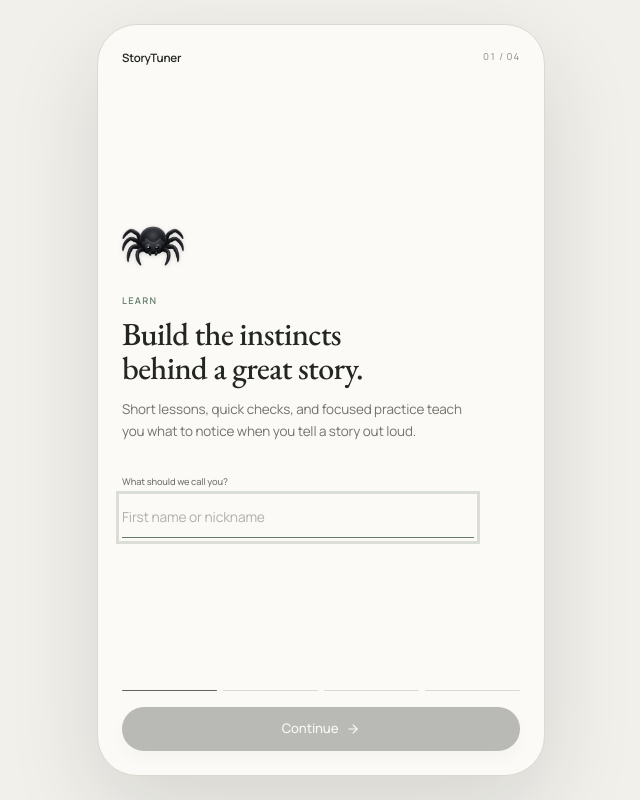
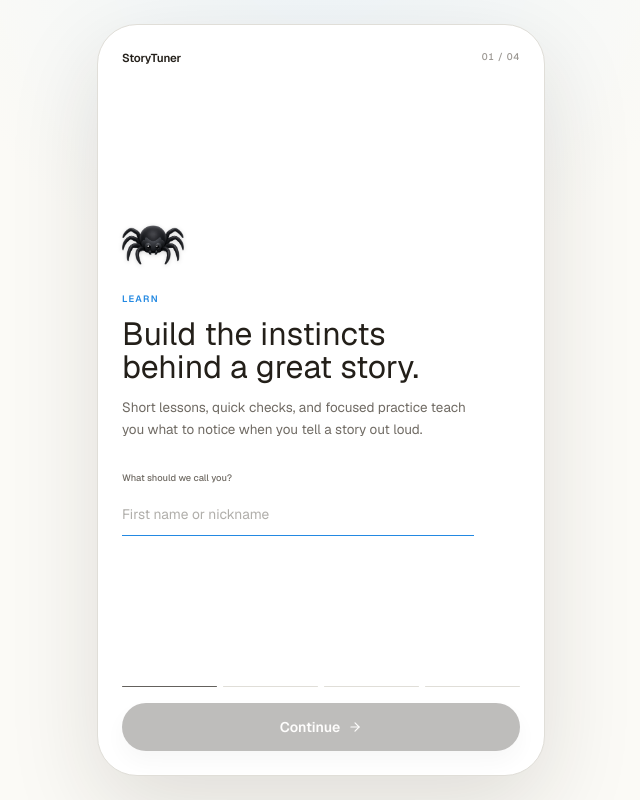
Before and after one commit to augustlogophile-creator/storytuner, a Next.js app: page / in a window 1280 px wide. Shown: the whole page, without its empty margins (319-959 px from the left). Built offline with nearby package versions, Linux system fonts and the light colour scheme; no server answers.

Commit message:
Add files via upload

```diff
--- a/app/account-restricted/page.tsx
+++ b/app/account-restricted/page.tsx
@@ -26,7 +26,7 @@ export default async function AccountRestrictedPage() {
     <MobileShell nav={false}>
       <RestrictionStatusWatcher />
       <div className="flex min-h-[75vh] flex-col justify-center">
-        <section className="rounded-[1.35rem] border border-destructive/20 bg-card p-5 text-center">
+        <section className="rounded-[2rem] border border-destructive/25 bg-card p-7 text-center">
           <span className="mx-auto flex h-14 w-14 items-center justify-center rounded-full bg-destructive/10 text-destructive">
             {banned ? <Ban className="h-6 w-6" /> : <Clock3 className="h-6 w-6" />}
           </span>
@@ -53,7 +53,7 @@ export default async function AccountRestrictedPage() {
           )}
 
           {until && !banned && (
-            <p className="mt-4 rounded-2xl bg-secondary px-4 py-3 text-[0.8rem] font-medium">
+            <p className="mt-4 rounded-2xl bg-secondary px-4 py-3 text-sm font-semibold">
               Access is scheduled to return {new Date(until).toLocaleString()}.
             </p>
           )}
--- a/app/globals.css
+++ b/app/globals.css
@@ -43,7 +43,6 @@
   --color-streak-soft: var(--streak-soft);
   --font-sans: var(--font-geist-sans), ui-sans-serif, system-ui, sans-serif;
   --font-mono: var(--font-geist-mono), ui-monospace, monospace;
-  --font-editorial: var(--font-editorial), Georgia, "Times New Roman", serif;
   --radius-sm: calc(var(--radius) * 0.6);
   --radius-md: calc(var(--radius) * 0.8);
   --radius-lg: var(--radius);
@@ -53,47 +52,50 @@
   --radius-4xl: calc(var(--radius) * 2.6);
 }
 
-
 :root {
   color-scheme: light;
-  /* Quiet editorial neutrals with one desaturated sage accent. */
-  --background: #f7f6f1;
-  --foreground: #242620;
-  --card: #efede6;
-  --card-foreground: #242620;
-  --popover: #fbfaf7;
-  --popover-foreground: #242620;
-  --primary: #22251f;
-  --primary-foreground: #faf9f5;
-  --secondary: #ebe9e2;
-  --secondary-foreground: #292b26;
-  --muted: #eeece6;
-  --muted-foreground: #71736b;
-  --accent: #e3e9e2;
-  --accent-foreground: #4f6755;
-  --destructive: #a64c45;
-  --border: #dcd9d0;
-  --input: #d6d3ca;
-  --ring: #657d6b;
-  --chart-1: #657d6b;
-  --chart-2: #829486;
-  --chart-3: #a3aea4;
-  --chart-4: #4f6755;
-  --chart-5: #35453a;
-  --radius: 0.78rem;
-  --brand: #657d6b;
-  --brand-foreground: #fbfaf7;
-  --brand-soft: #e3e9e2;
-  --streak: #657d6b;
-  --streak-soft: #e3e9e2;
-  --sidebar: #f3f1eb;
-  --sidebar-foreground: #242620;
-  --sidebar-primary: #22251f;
-  --sidebar-primary-foreground: #faf9f5;
-  --sidebar-accent: #e3e9e2;
-  --sidebar-accent-foreground: #4f6755;
-  --sidebar-border: #dcd9d0;
-  --sidebar-ring: #657d6b;
+  /* warm paper background */
+  --background: oklch(0.985 0.005 95);
+  --foreground: oklch(0.24 0.012 75);
+  --card: oklch(1 0 0);
+  --card-foreground: oklch(0.24 0.012 75);
+  --popover: oklch(1 0 0);
+  --popover-foreground: oklch(0.24 0.012 75);
+  /* warm ink primary */
+  --primary: oklch(0.27 0.012 70);
+  --primary-foreground: oklch(0.98 0.006 95);
+  --secondary: oklch(0.955 0.008 95);
+  --secondary-foreground: oklch(0.27 0.012 70);
+  --muted: oklch(0.955 0.008 95);
+  --muted-foreground: oklch(0.53 0.012 75);
+  /* crisp blue accent */
+  --accent: oklch(0.92 0.055 250);
+  --accent-foreground: oklch(0.39 0.15 250);
+  --destructive: oklch(0.577 0.18 25);
+  --border: oklch(0.9 0.008 90);
+  --input: oklch(0.9 0.008 90);
+  --ring: oklch(0.62 0.16 250);
+  /* blue-led data palette + warm amber */
+  --chart-1: oklch(0.62 0.16 250);
+  --chart-2: oklch(0.74 0.12 235);
+  --chart-3: oklch(0.8 0.11 85);
+  --chart-4: oklch(0.56 0.13 265);
+  --chart-5: oklch(0.48 0.11 245);
+  --radius: 1rem;
+  /* custom brand tokens */
+  --brand: oklch(0.62 0.16 250);
+  --brand-foreground: oklch(0.99 0.005 95);
+  --brand-soft: oklch(0.94 0.035 250);
+  --streak: oklch(0.72 0.14 55);
+  --streak-soft: oklch(0.94 0.05 65);
+  --sidebar: oklch(0.985 0.005 95);
+  --sidebar-foreground: oklch(0.24 0.012 75);
+  --sidebar-primary: oklch(0.27 0.012 70);
+  --sidebar-primary-foreground: oklch(0.98 0.006 95);
+  --sidebar-accent: oklch(0.92 0.055 250);
+  --sidebar-accent-foreground: oklch(0.39 0.15 250);
+  --sidebar-border: oklch(0.9 0.008 90);
+  --sidebar-ring: oklch(0.62 0.16 250);
 }
 
 .dark {
@@ -123,12 +125,12 @@
   --chart-5: oklch(0.269 0 0);
   --sidebar: oklch(0.205 0 0);
   --sidebar-foreground: oklch(0.985 0 0);
-  --sidebar-primary: #7fa987;
+  --sidebar-primary: oklch(0.488 0.243 264.376);
   --sidebar-primary-foreground: oklch(0.985 0 0);
   --sidebar-accent: oklch(0.269 0 0);
   --sidebar-accent-foreground: oklch(0.985 0 0);
   --sidebar-border: oklch(1 0 0 / 10%);
-  --sidebar-ring: #7fa987;
+  --sidebar-ring: oklch(0.556 0 0);
 }
 
 @media (prefers-color-scheme: dark) {
@@ -159,12 +161,12 @@
     --chart-5: oklch(0.269 0 0);
     --sidebar: oklch(0.205 0 0);
     --sidebar-foreground: oklch(0.985 0 0);
-    --sidebar-primary: #7fa987;
+    --sidebar-primary: oklch(0.488 0.243 264.376);
     --sidebar-primary-foreground: oklch(0.985 0 0);
     --sidebar-accent: oklch(0.269 0 0);
     --sidebar-accent-foreground: oklch(0.985 0 0);
     --sidebar-border: oklch(1 0 0 / 10%);
-    --sidebar-ring: #7fa987;
+    --sidebar-ring: oklch(0.556 0 0);
   }
 }
 
@@ -174,63 +176,6 @@
   }
   body {
     @apply bg-background text-foreground;
-    font-feature-settings: "cv02", "cv03", "cv04", "cv11";
-    font-weight: 400;
-    letter-spacing: -0.008em;
-  }
-  h1, h2, h3, h4 {
-    letter-spacing: -0.018em;
-    text-wrap: balance;
-  }
-  @media (max-width: 639px) {
-    html { font-size: 15px; }
-  }
-}
-
-@layer utilities {
-  /* Tight, confident display headings matching the reference set. */
-  .text-display {
-    font-family: var(--font-editorial), Georgia, "Times New Roman", serif;
-    letter-spacing: -0.022em;
-    line-height: 1.02;
-    font-weight: 500;
-  }
-  .text-title {
-    font-family: var(--font-editorial), Georgia, "Times New Roman", serif;
-    letter-spacing: -0.02em;
-    line-height: 1.06;
-    font-weight: 500;
-  }
-  .text-editorial {
-    font-family: var(--font-editorial), Georgia, "Times New Roman", serif;
-    font-weight: 500;
-    letter-spacing: -0.024em;
-    line-height: 1.02;
-    text-wrap: balance;
-  }
-  .reference-chip {
-    display: inline-flex;
-    align-items: center;
-    width: fit-content;
-    gap: 0.4rem;
-    border: 1px solid var(--border);
-    border-radius: 999px;
-    background: color-mix(in oklch, var(--card) 88%, transparent);
-    padding: 0.38rem 0.72rem;
-    box-shadow: 0 4px 16px rgb(48 45 42 / 0.04);
-  }
-  .reference-rule {
-    border-top: 1px solid var(--border);
-  }
-  /* Subtle diagonal hatch texture used in reference gutters / hero. */
-  .hatch-texture {
-    background-image: repeating-linear-gradient(
-      -45deg,
-      color-mix(in oklch, var(--foreground) 5%, transparent) 0px,
-      color-mix(in oklch, var(--foreground) 5%, transparent) 1px,
-      transparent 1px,
-      transparent 8px
-    );
   }
 }
 
@@ -267,14 +212,16 @@ header {
 
 @layer components {
   .auth-input {
-    @apply w-full rounded-xl border border-border bg-[#fbfaf7] px-3.5 py-2.5 text-[0.84rem] outline-none transition placeholder:text-muted-foreground/65 focus:border-brand focus:ring-2 focus:ring-brand/10;
+    @apply w-full rounded-2xl border border-border bg-background px-4 py-3 text-sm outline-none transition placeholder:text-muted-foreground/70 focus:border-brand focus:ring-2 focus:ring-brand/15;
   }
 }
 
 @layer components {
   .entry-shell {
     min-height: 100svh;
-    background: #f1f0eb;
+    background:
+      radial-gradient(circle at 50% -10%, color-mix(in oklch, var(--brand-soft) 38%, transparent) 0%, transparent 36%),
+      var(--background);
   }
 
   .intro-canvas,
@@ -283,7 +230,7 @@ header {
     width: 100%;
     max-width: 28rem;
     margin-inline: auto;
-    background: #fbfaf7;
+    background: var(--card);
   }
 
   .intro-canvas {
@@ -316,8 +263,8 @@ header {
   }
 
   .intro-primary-button {
-    @apply flex w-full items-center justify-center gap-2 rounded-full bg-primary px-4 py-3 text-[0.82rem] font-medium text-primary-foreground transition duration-200 active:scale-[0.992];
-    box-shadow: 0 7px 18px rgba(35, 38, 31, 0.10);
+    @apply flex w-full items-center justify-center gap-2 rounded-full bg-primary px-5 py-3.5 text-sm font-semibold text-primary-foreground transition duration-200 active:scale-[0.985];
+    box-shadow: 0 10px 24px rgba(38, 34, 29, 0.12);
   }
 
   .intro-primary-button:hover {
@@ -464,8 +411,8 @@ header {
 
 /* Subtle app-wide motion and surface polish. */
 @keyframes storytuner-page-in {
-  from { opacity: 0; transform: translateY(4px); filter: blur(1.5px); }
-  to { opacity: 1; transform: translateY(0); filter: blur(0); }
+  from { opacity: 0; transform: translateY(7px); }
+  to { opacity: 1; transform: translateY(0); }
 }
 
 @keyframes storytuner-dialog-in {
@@ -483,43 +430,19 @@ html {
 }
 
 .app-page-enter {
-  animation: storytuner-page-in 360ms cubic-bezier(.22,.72,.22,1) both;
-}
-
-/* Staggered list/section entrances. Set --rise-delay inline per item. */
-@keyframes storytuner-rise-in {
-  from { opacity: 0; transform: translateY(6px); }
-  to { opacity: 1; transform: translateY(0); }
-}
-
-.rise-in {
-  animation: storytuner-rise-in 380ms cubic-bezier(.22,.72,.22,1) both;
-  animation-delay: var(--rise-delay, 0ms);
-}
-
-/* Tactile press feedback for interactive surfaces. */
-.press {
-  transition: transform 180ms cubic-bezier(.22,.72,.22,1), box-shadow 220ms ease, background-color 220ms ease, border-color 220ms ease, filter 220ms ease;
-}
-.press:active {
-  transform: scale(0.992);
-}
-
-@media (prefers-reduced-motion: reduce) {
-  .rise-in { animation: none !important; }
-  .press { transition: none !important; }
+  animation: storytuner-page-in 320ms cubic-bezier(.2,.75,.25,1) both;
 }
 
 .app-surface {
-  box-shadow: 0 1px 0 rgb(35 38 31 / 0.018);
+  box-shadow: 0 1px 2px rgba(39, 34, 29, 0.025);
   transition: border-color 180ms ease, box-shadow 180ms ease, transform 180ms ease;
 }
 
 @media (hover: hover) and (pointer: fine) {
   .app-surface:hover {
     border-color: color-mix(in oklch, var(--border) 58%, var(--brand) 42%);
-    box-shadow: 0 8px 22px rgb(35 38 31 / 0.045);
-    transform: translateY(-0.5px);
+    box-shadow: 0 10px 28px rgba(39, 34, 29, 0.055);
+    transform: translateY(-1px);
   }
 }
 
@@ -571,88 +494,3 @@ a {
 @media (prefers-reduced-motion: reduce) {
   .planner-expand-in { animation: none !important; }
 }
-
-
-/* Reference-inspired page frame: warm paper center, quiet hatched gutters on larger screens. */
-::selection {
-  background: color-mix(in oklch, var(--brand) 24%, white);
-  color: var(--foreground);
-}
-
-@media (min-width: 640px) {
-  body {
-    background-color: #efeee9;
-    background-image: repeating-linear-gradient(
-      -45deg,
-      rgb(48 52 45 / 0.025) 0,
-      rgb(48 52 45 / 0.025) 1px,
-      transparent 1px,
-      transparent 10px
-    );
-  }
-  .app-shell {
-    border-inline: 1px solid var(--border);
-    background: var(--background);
-    box-shadow: 0 28px 80px rgb(53 45 31 / 0.09);
-  }
-}
-
-button:focus-visible,
-a:focus-visible,
-input:focus-visible,
-textarea:focus-visible,
-select:focus-visible {
-  outline: 3px solid color-mix(in oklch, var(--brand) 22%, transparent);
-  outline-offset: 3px;
-}
-
-
-/* Warm, friendly StoryTuner surface language inspired by the supplied mobile references. */
-@layer utilities {
-  .story-card {
-    border: 1px solid var(--border);
-    background: var(--card);
-    border-radius: 1.4rem;
-  }
-  .story-card-soft {
-    border: 1px solid color-mix(in oklch, var(--brand) 28%, var(--border));
-    background: var(--brand-soft);
-    border-radius: 1.4rem;
-  }
-  .section-editorial {
-    font-family: var(--font-editorial), Georgia, "Times New Roman", serif;
-    font-size: 1.32rem;
-    line-height: 1.05;
-    letter-spacing: -0.025em;
-  }
-  .corner-hatch-card {
-    position: relative;
-    overflow: hidden;
-  }
-  .corner-hatch-card::before,
-  .corner-hatch-card::after {
-    content: "";
-    position: absolute;
-    width: 7rem;
-    height: 7rem;
-    pointer-events: none;
-    opacity: .42;
-    background-image: repeating-linear-gradient(45deg, color-mix(in oklch, var(--brand) 48%, transparent) 0 1.5px, transparent 1.5px 9px);
-  }
-  .corner-hatch-card::before { top: -2.7rem; left: -2.7rem; }
-  .corner-hatch-card::after { right: -2.7rem; bottom: -2.7rem; }
-}
-
-/* Small, deliberate route feedback instead of a heavy nav bounce. */
-@keyframes storytuner-nav-select {
-  from { opacity: .72; transform: scale(.965); }
-  to { opacity: 1; transform: scale(1); }
-}
-
-.nav-active {
-  animation: storytuner-nav-select 220ms cubic-bezier(.22,.72,.22,1) both;
-}
-
-@media (prefers-reduced-motion: reduce) {
-  .nav-active { animation: none !important; }
-}
--- a/app/layout.tsx
+++ b/app/layout.tsx
@@ -1,17 +1,12 @@
 import { Analytics } from "@vercel/analytics/next"
 import type { Metadata, Viewport } from "next"
-import { EB_Garamond, Manrope, Geist_Mono } from "next/font/google"
+import { Geist, Geist_Mono } from "next/font/google"
 import { AppProviders } from "@/components/app-providers"
 import { getMembershipByUserId } from "@/lib/membership-server"
 import { getAuthenticatedUser } from "@/lib/require-auth"
 import "./globals.css"
 
-const manrope = Manrope({
-  subsets: ["latin"],
-  variable: "--font-geist-sans",
-  weight: ["400", "500", "600", "700", "800"],
-})
-const editorial = EB_Garamond({ subsets: ["latin"], variable: "--font-editorial", weight: ["400", "500"] })
+const geistSans = Geist({ subsets: ["latin"], variable: "--font-geist-sans" })
 const geistMono = Geist_Mono({ subsets: ["latin"], variable: "--font-geist-mono" })
 
 export const metadata: Metadata = {
@@ -23,7 +18,7 @@ export const metadata: Metadata = {
 
 export const viewport: Viewport = {
   colorScheme: "light",
-  themeColor: "#f7f6f1",
+  themeColor: "#f8f7f2",
   maximumScale: 1,
   userScalable: false,
 }
@@ -47,7 +42,7 @@ export default async function RootLayout({ children }: Readonly<{ children: Reac
   }
 
   return (
-    <html lang="en" className={`light bg-background ${manrope.variable} ${editorial.variable} ${geistMono.variable}`}>
+    <html lang="en" className={`light bg-background ${geistSans.variable} ${geistMono.variable}`}>
       <body className="font-sans antialiased">
         <AppProviders
           initialUserId={authenticated?.id ?? null}
```
